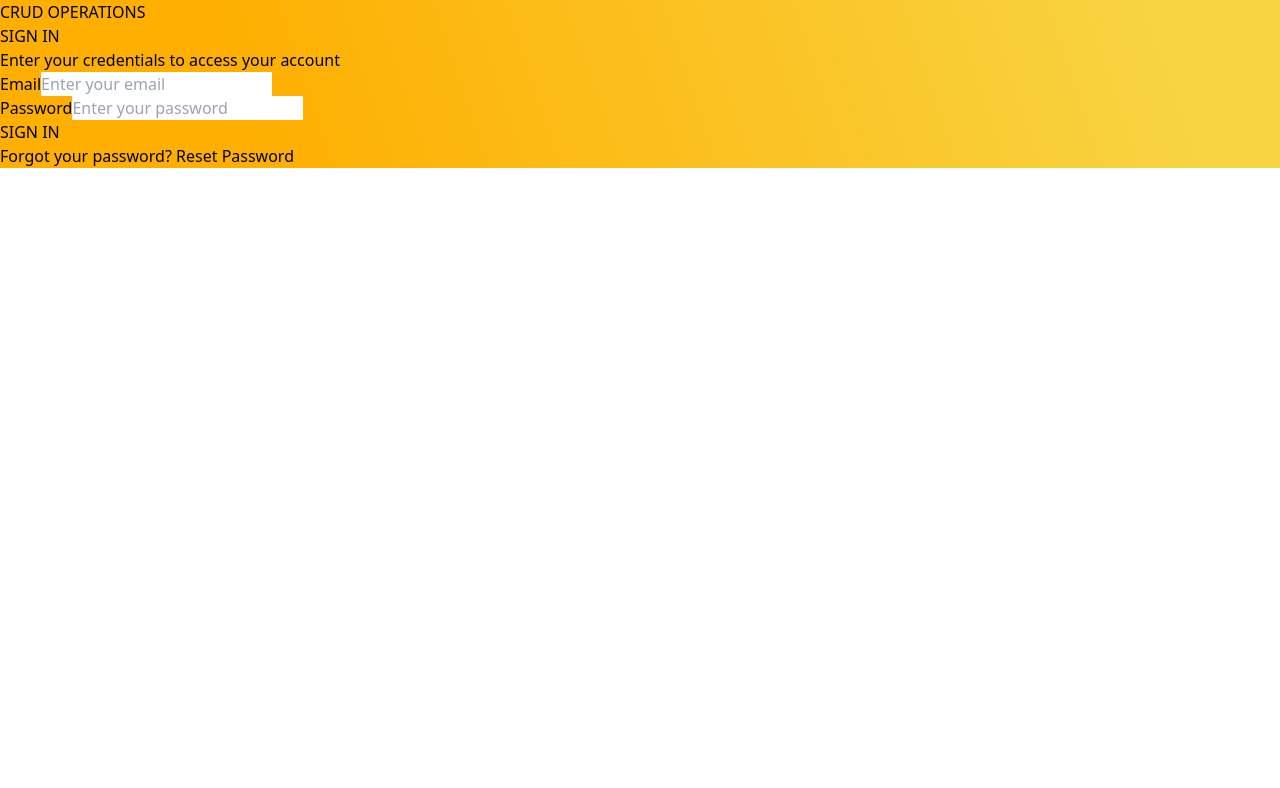
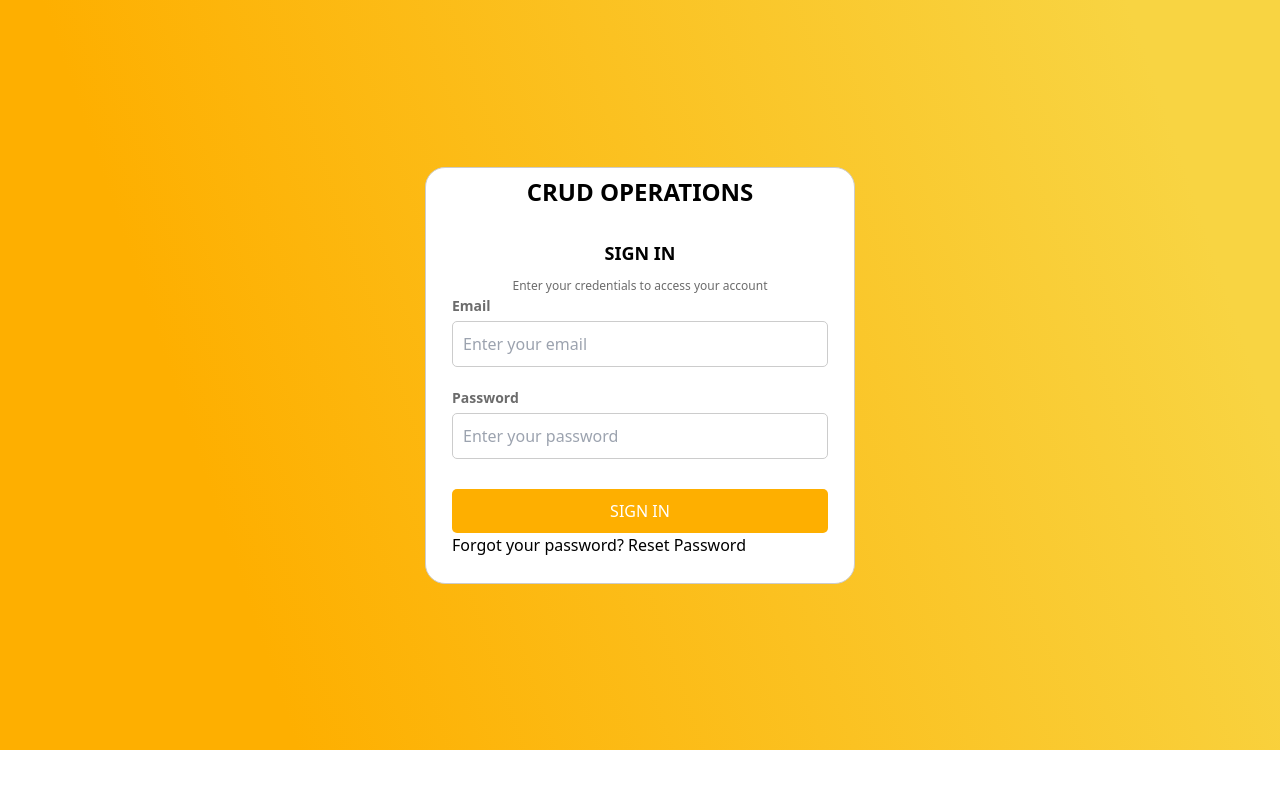
Before and after one commit to IqraMakhdoom16/crud-operation, a React (Vite) app: page / in a window 1280 px wide. Shown: the top 788 px of the page. Built offline with nearby package versions, Linux system fonts and the light colour scheme.

Commit message:
first branch

```diff
--- a/package.json
+++ b/package.json
@@ -31,6 +31,7 @@
     "eslint-plugin-react-hooks": "^4.6.0",
     "eslint-plugin-react-refresh": "^0.4.6",
     "postcss": "^8.4.38",
+    "sass": "^1.76.0",
     "tailwindcss": "^3.4.3",
     "vite": "^5.2.0"
   }
--- /dev/null
+++ b/src/components/SignIn.css
@@ -0,0 +1,84 @@
+.sign-in-container {
+  background: linear-gradient(71.17deg, #FEAF00 19.35%, #F8D442 90.12%);
+  height: 750px;
+  display: flex;
+  justify-content: center;
+}
+.sign-in-container .sign-in-form {
+  background: #FFFFFF;
+  padding: 6px;
+  width: 430px;
+  margin: auto;
+  border: 1px solid #CCCCCC;
+  border-radius: 20px;
+}
+.sign-in-container .sign-in-form .heading {
+  color: #000000;
+  font-size: 24px;
+  font-weight: bold;
+  text-align: center;
+}
+.sign-in-container .sign-in-form .form-container {
+  padding: 20px;
+}
+.sign-in-container .sign-in-form .form-container .title {
+  padding: 10px 0;
+  font-size: 18px;
+  font-weight: bold;
+  text-align: center;
+}
+.sign-in-container .sign-in-form .form-container .error-message {
+  color: red;
+  text-align: center;
+}
+.sign-in-container .sign-in-form .form-container .info-message {
+  color: #6C6C6C;
+  font-size: 12px;
+  text-align: center;
+}
+.sign-in-container .sign-in-form .form-container form .form-field {
+  margin-bottom: 20px;
+}
+.sign-in-container .sign-in-form .form-container form .form-field label {
+  display: block;
+  font-size: 14px;
+  font-weight: bold;
+  color: #6C6C6C;
+}
+.sign-in-container .sign-in-form .form-container form .form-field input {
+  display: block;
+  width: 100%;
+  padding: 10px;
+  margin-top: 5px;
+  border: 1px solid #CCCCCC;
+  border-radius: 5px;
+}
+.sign-in-container .sign-in-form .form-container form .form-field input:focus {
+  border-color: #63b3ed;
+  outline: 0;
+  box-shadow: 0 0 0 2px rgba(0, 123, 255, 0.25);
+}
+.sign-in-container .sign-in-form .form-container form .submit-button {
+  width: 100%;
+  padding: 10px;
+  color: #FFFFFF;
+  background: #FEAF00;
+  border: none;
+  border-radius: 5px;
+  margin-top: 10px;
+}
+.sign-in-container .sign-in-form .form-container form .submit-button:hover {
+  background: #F8D442;
+}
+.sign-in-container .sign-in-form .form-container form .forgot-password {
+  margin-top: 10px;
+  color: #6C6C6C;
+  text-align: center;
+}
+.sign-in-container .sign-in-form .form-container form .forgot-password a {
+  color: #FEAF00;
+  text-decoration: underline;
+}
+.sign-in-container .sign-in-form .form-container form .forgot-password a:hover {
+  text-decoration: none;
+}/*# sourceMappingURL=SignIn.css.map */
--- a/src/components/SignIn.jsx
+++ b/src/components/SignIn.jsx
@@ -1,6 +1,8 @@
+// SignIn.js
+
 import React, { useState } from 'react';
 import Student from './Student';
-
+import './SignIn.scss';
 
 const SignIn = () => {
   const [isSignedIn, setIsSignedIn] = useState(false);
@@ -26,79 +28,48 @@ const SignIn = () => {
     setPassword(e.target.value);
   };
 
-    return (
-
-      <>
+  return (
+    <>
       {isSignedIn ? (
         <Student />
       ) : (
-        <div
-          className="flex items-center w-screen min-h-screen"
-          style={{
-            background:
-              "linear-gradient(71.17deg, #FEAF00 19.35%, #F8D442 90.12%)",
-          }}
-        >
-          <div className="bg-[#FFFFFF] p-6 w-[430px] mx-auto border border-gray-300 items-center rounded-2xl">
-            <div className="text-[#000000] text-center font-bold text-3xl">
-              CRUD OPERATIONS
-            </div>
-            <div>
-              <h2 className="p-2 mt-6 text-xl font-bold text-center">SIGN IN</h2>
-              {error && <p className="text-center text-red-500">{error}</p>}
-              <div className="text-[#6C6C6C] text-center text-xs">
+        <div className="sign-in-container">
+          <div className="sign-in-form">
+            <div className="heading">CRUD OPERATIONS</div>
+            <div className="form-container">
+              <h2 className="title">SIGN IN</h2>
+              {error && <p className="error-message">{error}</p>}
+              <div className="info-message">
                 Enter your credentials to access your account
               </div>
               <form onSubmit={handleSubmit}>
-                <div className="mb-4">
-                  <label
-                    typeof="email"
-                    className="block text-sm font-medium text-[#6C6C6C] mt-[50px]"
-                  >
-                    Email
-                  </label>
+                <div className="form-field">
+                  <label htmlFor="email">Email</label>
                   <input
                     type="email"
+                    id="email"
                     placeholder="Enter your email"
-                    className="block w-full p-2 mt-2 border-gray-300 rounded-md shadow-sm focus:border-indigo-300 focus:ring focus:ring-indigo-200 focus:ring-opacity-50"
                     value={email}
                     onChange={handleEmailChange}
                   />
                 </div>
-                <div className="mb-4">
-                  <label
-                    typeof="password"
-                    className="block text-sm font-medium text-[#6C6C6C] mt-5"
-                  >
-                    Password
-                  </label>
+                <div className="form-field">
+                  <label htmlFor="password">Password</label>
                   <input
                     type="password"
+                    id="password"
                     placeholder="Enter your password"
-                    className="block w-full p-2 mt-2 border-gray-300 rounded-md shadow-sm focus:border-indigo-300 focus:ring focus:ring-indigo-200 focus:ring-opacity-50"
                     value={password}
                     onChange={handlePasswordChange}
                   />
                 </div>
-                <button
-                  type="submit"
-                  className="w-full px-4 py-2 text-white bg-[#FEAF00] rounded-md mt-4"
-                >
-                  SIGN IN
-                </button>
+                <button type="submit" className="submit-button">SIGN IN</button>
               </form>
-              <div className="mt-4 text-sm text-center text-gray-600 ">
-                <span>
-                  Forgot your password?{" "}
-                  <a href="#" className="text-[#FEAF00] underline">
-                    {" "}
-                    Reset Password
-                  </a>
-                </span>
+              <div className="forgot-password">
+                Forgot your password? <a href="#">Reset Password</a>
               </div>
             </div>
           </div>
-
         </div>
       )}
     </>
--- /dev/null
+++ b/src/components/SignIn.scss
@@ -0,0 +1,88 @@
+// SignIn.scss
+
+.sign-in-container {
+    background: linear-gradient(71.17deg, #FEAF00 19.35%, #F8D442 90.12%);
+    height: 750px;
+    display: flex;
+    justify-content: center;
+    .sign-in-form {
+      background: #FFFFFF;
+      padding: 6px;
+      width: 430px;
+      margin: auto;
+      border: 1px solid #CCCCCC;
+      border-radius: 20px;
+      .heading {
+        color: #000000;
+        font-size: 24px;
+        font-weight: bold;
+        text-align: center;
+      }
+      .form-container {
+        padding: 20px;
+        .title {
+          padding: 10px 0;
+          font-size: 18px;
+          font-weight: bold;
+          text-align: center;
+        }
+        .error-message {
+          color: red;
+          text-align: center;
+        }
+        .info-message {
+          color: #6C6C6C;
+          font-size: 12px;
+          text-align: center;
+        }
+        form {
+          .form-field {
+            margin-bottom: 20px;
+            label {
+              display: block;
+              font-size: 14px;
+              font-weight: bold;
+              color: #6C6C6C;
+            }
+            input {
+              display: block;
+              width: 100%;
+              padding: 10px;
+              margin-top: 5px;
+              border: 1px solid #CCCCCC;
+              border-radius: 5px;
+              &:focus {
+                border-color: #63b3ed;
+                outline: 0;
+                box-shadow: 0 0 0 2px rgba(0, 123, 255, 0.25);
+              }
+            }
+          }
+          .submit-button {
+            width: 100%;
+            padding: 10px;
+            color: #FFFFFF;
+            background: #FEAF00;
+            border: none;
+            border-radius: 5px;
+            margin-top: 10px;
+            &:hover {
+              background: #F8D442;
+            }
+          }
+          .forgot-password {
+            margin-top: 10px;
+            color: #6C6C6C;
+            text-align: center;
+            a {
+              color: #FEAF00;
+              text-decoration: underline;
+              &:hover {
+                text-decoration: none;
+              }
+            }
+          }
+        }
+      }
+    }
+  }
--- a/src/components/Student.jsx
+++ b/src/components/Student.jsx
@@ -1,7 +1,4 @@
 import React, { useState, useEffect,useRef } from "react";
-import { LiaPlayCircle } from "react-icons/lia";
-import { GoBell } from "react-icons/go";
-import { PiCaretUpDownFill } from "react-icons/pi";
 import { Button, Divider, Radio, Table, Avatar, Modal ,Form, Input,} from "antd";
 import { UserOutlined } from "@ant-design/icons";
 import { EditOutlined, DeleteOutlined } from "@ant-design/icons";
@@ -65,7 +62,7 @@ const StudentForm = ({ visible, onCancel }) => {
         <Button key="cancel" onClick={onCancel}>
           Cancel
         </Button>,
-        <Button key="submit" type="primary" loading={loading} onClick={handleOk}>
+        <Button key="submit" type="primary" onClick={handleOk}>
           Submit
         </Button>,
       ]}
```
Also changed, not shown: 2 other files (tests, documents, lock files or other folders).
